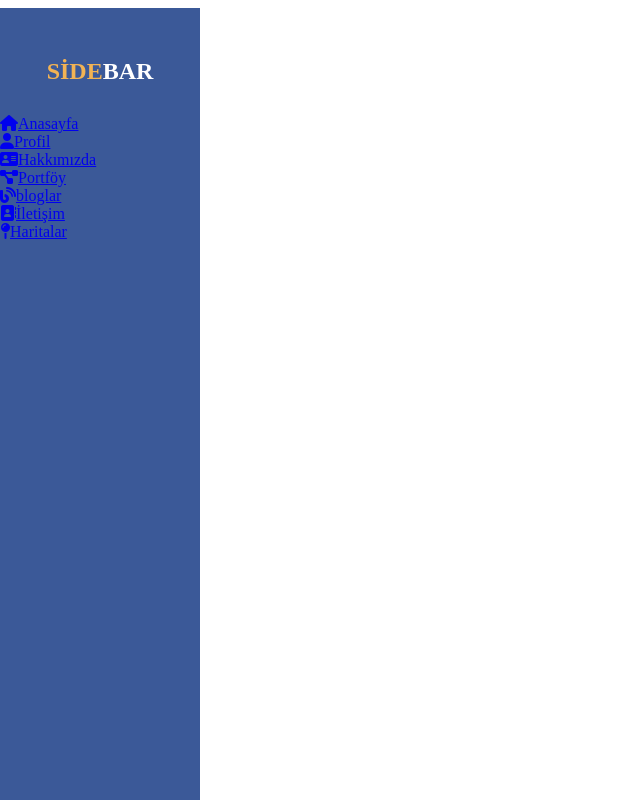
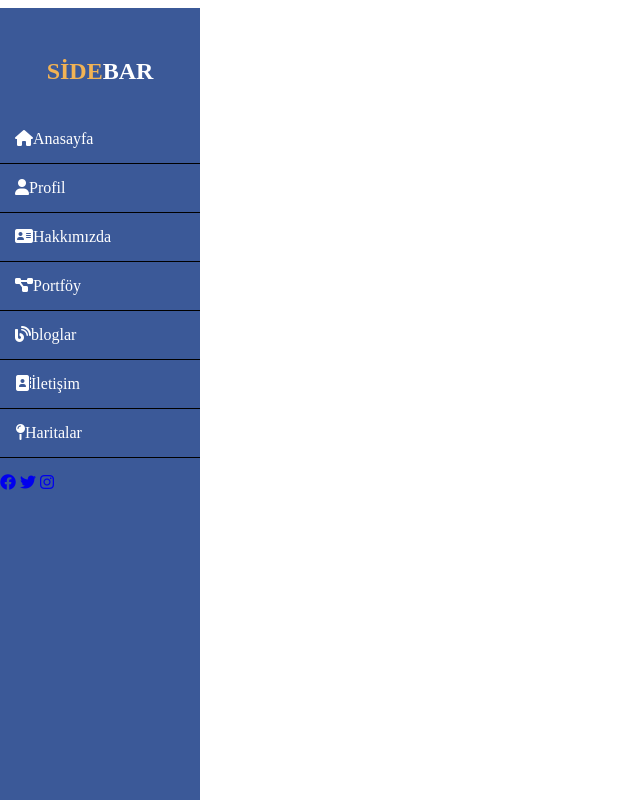
Before and after one commit to batuhankole/sidebar, a plain HTML site: page index.html in a window 1280 px wide. Shown: the whole page, without its empty margins (0-640 px from the left). Drawn offline with Linux system fonts and the light colour scheme.

Commit message:
add: social-media

```diff
--- a/index.html
+++ b/index.html
@@ -22,6 +22,12 @@
                 <li><a href="#"><i class="fas fa-address-book"></i>İletişim</a></li>
                 <li><a href="#"><i class="fas fa-map-pin"></i>Haritalar</a></li>
             </ul>
+
+            <div class="social-media">
+                <a href="#"><i class="fab fa-facebook"></i></a>
+                <a href="#"><i class="fab fa-twitter"></i></a>
+                <a href="#"><i class="fab fa-instagram"></i></a>
+            </div>
         </div>
     </div>
 
--- a/style.css
+++ b/style.css
@@ -3,6 +3,7 @@
     left: 0;
     box-sizing: border-box;
     list-style: none;
+    text-decoration: none;
 
 }
 
@@ -40,3 +41,17 @@
    transition: 0.5s;
 
 }
+
+.container .sidebar ul li a{
+    color: #fff;
+}
+
+.container .sidebar ul li {
+    padding: 15px;
+    border-bottom: 1px solid black;
+    transition: 0.5s;
+}
+
+.container .sidebar ul li:hover{
+    background: black;
+}
```
